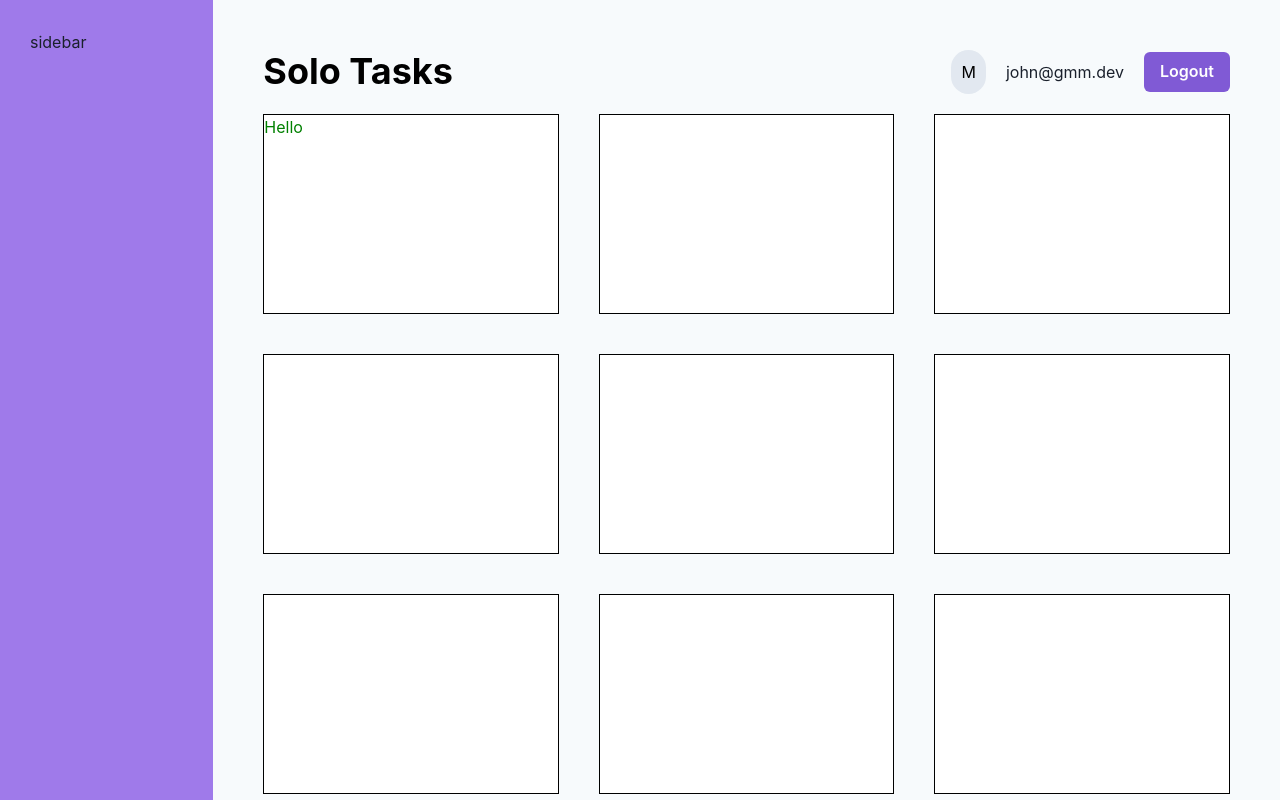
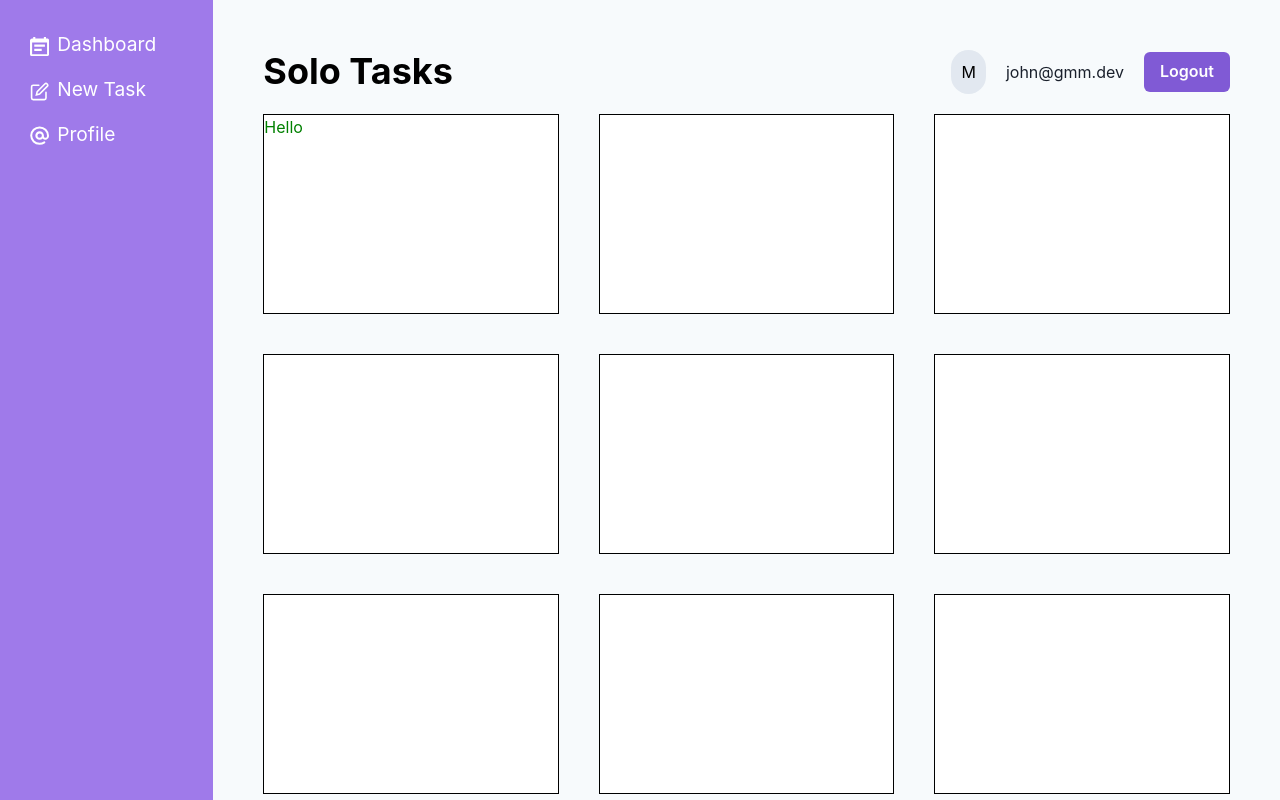
Before and after one commit to LucioFider/Chakra-UI-Test-Run, a React (Vite) app: page / in a window 1280 px wide. Shown: the top 800 px of the page. Built offline with nearby package versions, Linux system fonts and the light colour scheme.

Commit message:
Added Chakra icons to dashboard

```diff
--- a/package.json
+++ b/package.json
@@ -9,6 +9,7 @@
     "preview": "vite preview"
   },
   "dependencies": {
+    "@chakra-ui/icons": "^2.0.18",
     "@chakra-ui/react": "^2.5.4",
     "@emotion/react": "^11.10.6",
     "@emotion/styled": "^11.10.6",
--- /dev/null
+++ b/src/components/Sidebar.jsx
@@ -0,0 +1,28 @@
+import { List, ListIcon, ListItem } from "@chakra-ui/react";
+import { NavLink } from "react-router-dom";
+import { CalendarIcon, AtSignIcon, EditIcon } from "@chakra-ui/icons";
+
+export default function Sidebar() {
+  return (
+    <List color="white" fontSize="1.2rem" spacing={4}>
+      <ListItem>
+        <NavLink to="/">
+          <ListIcon as={CalendarIcon} color="white" />
+          Dashboard
+        </NavLink>
+      </ListItem>
+      <ListItem>
+        <NavLink to="/create">
+          <ListIcon as={EditIcon} color="white" />
+          New Task
+        </NavLink>
+      </ListItem>
+      <ListItem>
+        <NavLink to="/profile">
+          <ListIcon as={AtSignIcon} color="white" />
+          Profile
+        </NavLink>
+      </ListItem>
+    </List>
+  );
+}
--- a/src/layouts/RootLayout.jsx
+++ b/src/layouts/RootLayout.jsx
@@ -1,6 +1,7 @@
 import { Outlet } from "react-router-dom";
 import Navbar from "../components/Navbar";
 import { Grid, GridItem } from "@chakra-ui/react";
+import Sidebar from "../components/Sidebar";
 
 export default function RootLayout() {
   return (
@@ -12,7 +13,7 @@
         minHeight={{ lg: "100vh" }}
         p={{ base: "20px", lg: "30px" }}
       >
-        <span>sidebar</span>
+        <Sidebar />
       </GridItem>
       <GridItem as="main" colSpan={{ base: 6, lg: 4, xl: 5 }} p="40px">
         <Navbar />
```
Also changed, not shown: src/components/Hero.jsx (deleted, +0 -7 lines), 1 other file (tests, documents, lock files or other folders).
